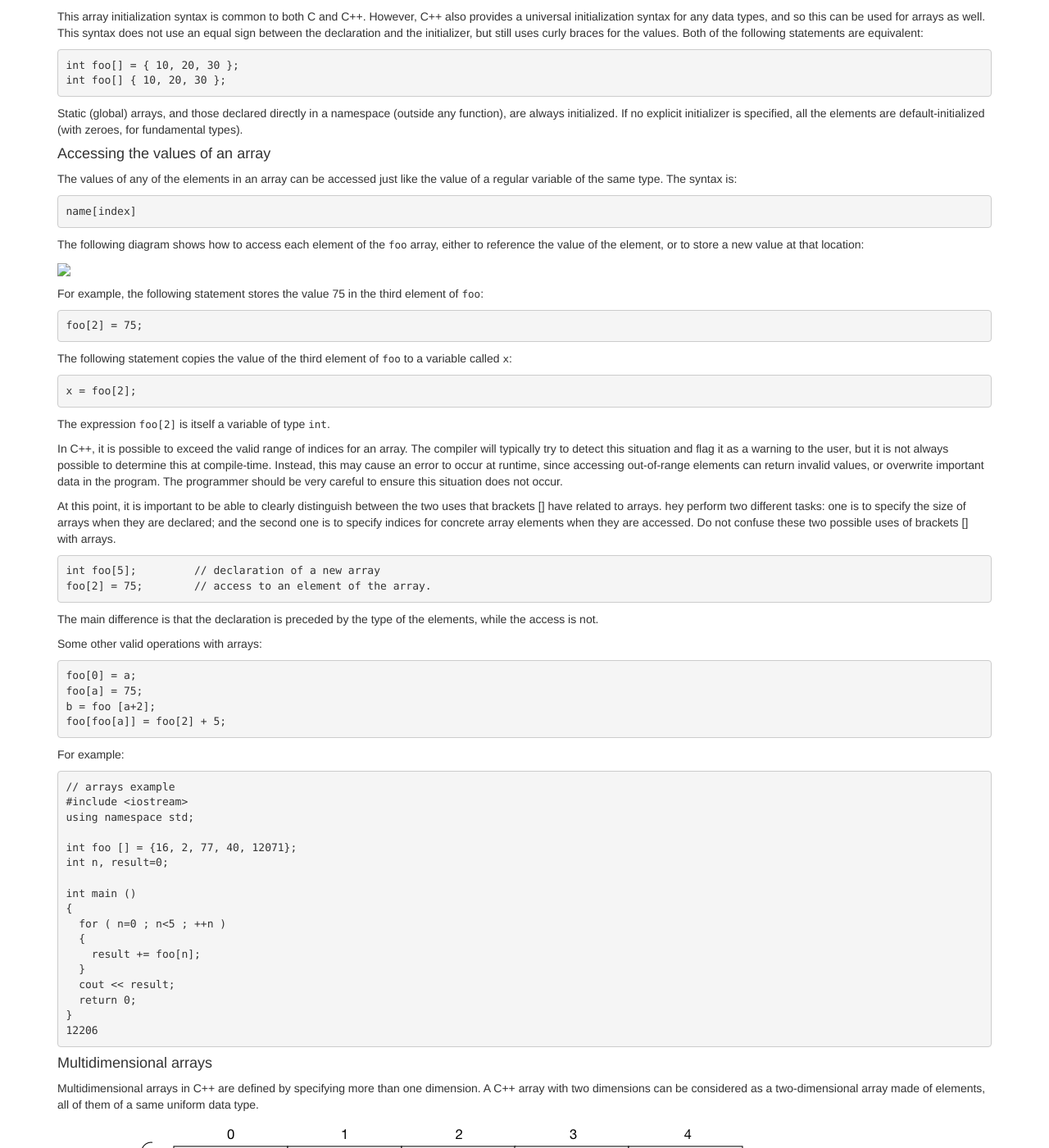
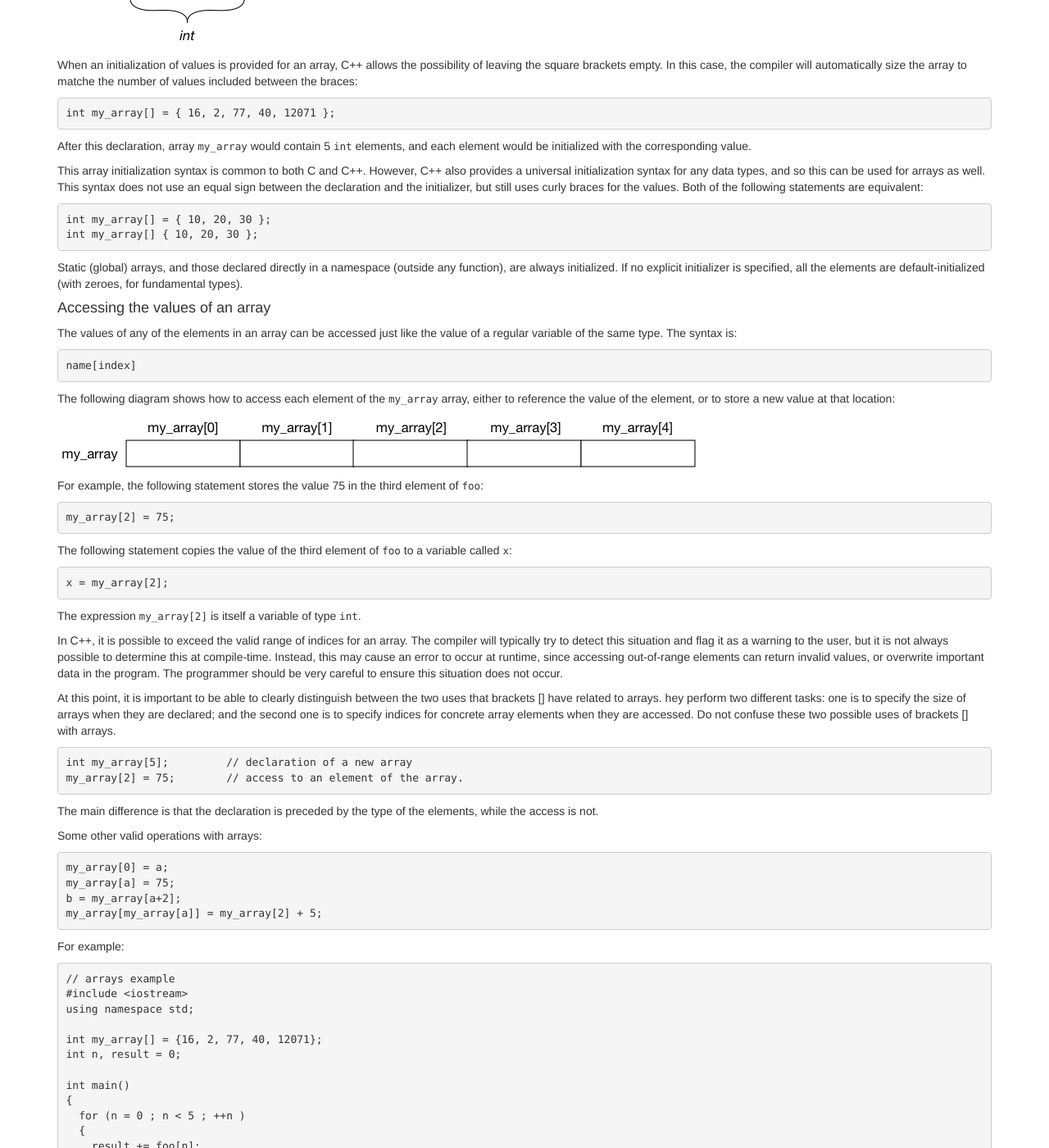
Before and after one commit to ornl-ssd/cpp-novice, a Jekyll site: the page built from _episodes/11-arrays.md, in a window 1280 px wide and 1400 px high, scrolled down 1694 px. Shown: the whole window at 82% size. Built offline with Jekyll 4.4.1, drawn with Linux system fonts in a browser that asks for light colours; some of the changed text lies outside the part shown.

Commit message:
More arrays
Signed-off-by: Greg Watson <g.watson@computer.org>

```diff
--- a/_episodes/11-arrays.md
+++ b/_episodes/11-arrays.md
@@ -13,9 +13,9 @@ That means that, for example, five values of type `int` can be declared as an ar
 (each with its own identifier). Instead, using an array, the five `int` values are stored in contiguous memory locations, and all
 five can be accessed using the same identifier, with the proper index.
 
-For example, an array containing 5 integer values of type `int` called `foo` could be represented as:
+For example, an array containing 5 integer values of type `int` called `my_array` could be represented as:
 
-<img src="{{ site.github.url }}/fig/11-arrays-first.png"/>
+<img src="{{ site.github.url }}/fig/11-arrays-repr-01.png"/>
 
 Each block represents an element of the array. In this case, these are values of type `int`. These elements are numbered from 0 to 4,
 with 0 being the first and 4 the last. *In C++, the first element in an array is always numbered with a zero (not a one), no matter its length.*
@@ -30,10 +30,10 @@ type name [elements];
 For this declaration, `type` is a valid type (such as `int`, `float, etc.), `name` is a valid identifier, and the `elements` value
 (which is always enclosed in square brackets []), specifies the length of the array in terms of the number of elements.
 
-Therefore, an array called `foo`, with five elements of type `int`, can be declared as:
+Therefore, an array called `my_array`, with five elements of type `int`, can be declared as:
 
 ~~~
-int foo[5];
+int my_array[5];
 ~~~
 {: .code}
 
@@ -49,13 +49,13 @@ by enclosing those initial values in braces `{}`.
 For example:
 
 ~~~
-int foo[5] = { 16, 2, 77, 40, 12071 };
+int my_array[5] = { 16, 2, 77, 40, 12071 };
 ~~~
 {: .code}
 
 This statement declares an array that can be represented like this:
 
-<img src="{{ site.github.url }}/fig/11-arrays-init-1.png"/>
+<img src="{{ site.github.url }}/fig/11-arrays-repr-02.png"/>
 
 The number of values between braces must not be greater than the number of elements in the array, however it can be less. If declared with
 less, the remaining elements are set to their default values (which for fundamental types, means they are set to zero).
@@ -63,42 +63,42 @@ less, the remaining elements are set to their default values (which for fundamen
 For example:
 
 ~~~
-int bar[5] = { 10, 20, 30 };
+int my_array2[5] = { 10, 20, 30 };
 ~~~
 {: .code}
 
 Will create an array like this:
 
-<img src="{{ site.github.url }}/fig/11-arrays-init-2.png"/>
+<img src="{{ site.github.url }}/fig/11-arrays-repr-03.png"/>
 
 The initializer can even have no values, just the braces:
 
 ~~~
-int baz[5] = { };
+int my_array3[5] = { };
 ~~~
 {: .code}
 
 This creates an array of five int values, each initialized with a value of zero:
 
-<img src="{{ site.github.url }}/fig/11-arrays-init-3.png"/>
+<img src="{{ site.github.url }}/fig/11-arrays-repr-04.png"/>
 
 When an initialization of values is provided for an array, C++ allows the possibility of leaving the square brackets empty.
 In this case, the compiler will automatically size the array to matche the number of values included between the braces:
 
 ~~~
-int foo[] = { 16, 2, 77, 40, 12071 };
+int my_array[] = { 16, 2, 77, 40, 12071 };
 ~~~
 {: .code}
 
-After this declaration, array foo would contain 5 `int` elements, and each element would be initialized with the corresponding value.
+After this declaration, array `my_array` would contain 5 `int` elements, and each element would be initialized with the corresponding value.
 
 This array initialization syntax is common to both C and C++. However, C++ also provides a universal initialization syntax for any data types,
 and so this can be used for arrays as well. This syntax does not use an equal sign between the declaration and the initializer, but still uses
 curly braces for the values. Both of the following statements are equivalent:
 
 ~~~
-int foo[] = { 10, 20, 30 };
-int foo[] { 10, 20, 30 };
+int my_array[] = { 10, 20, 30 };
+int my_array[] { 10, 20, 30 };
 ~~~
 {: .code}
 
@@ -114,7 +114,7 @@ name[index]
 ~~~
 {: .code}
 
-The following diagram shows how to access each element of the `foo` array, either to reference the value of the element, or to store a new value at
+The following diagram shows how to access each element of the `my_array` array, either to reference the value of the element, or to store a new value at
 that location:
 
 <img src="{{ site.github.url }}/fig/11-arrays-access.png"/>
@@ -122,18 +122,18 @@ that location:
 For example, the following statement stores the value 75 in the third element of `foo`:
 
 ~~~
-foo[2] = 75;
+my_array[2] = 75;
 ~~~
 {: .code}
 
 The following statement copies the value of the third element of `foo` to a variable called `x`:
 
 ~~~
-x = foo[2];
+x = my_array[2];
 ~~~
 {: .code}
 
-The expression `foo[2]` is itself a variable of type `int`.
+The expression `my_array[2]` is itself a variable of type `int`.
 
 In C++, it is possible to exceed the valid range of indices for an array. The compiler will typically try to detect this situation and flag it as
 a warning to the user, but it is not always possible to determine this at compile-time. Instead, this may cause an error to occur at runtime,
@@ -145,8 +145,8 @@ hey perform two different tasks: one is to specify the size of arrays when they
 indices for concrete array elements when they are accessed. Do not confuse these two possible uses of brackets [] with arrays.
 
 ~~~
-int foo[5];         // declaration of a new array
-foo[2] = 75;        // access to an element of the array.
+int my_array[5];         // declaration of a new array
+my_array[2] = 75;        // access to an element of the array.
 ~~~
 {: .code}
 
@@ -155,10 +155,10 @@ The main difference is that the declaration is preceded by the type of the eleme
 Some other valid operations with arrays:
 
 ~~~
-foo[0] = a;
-foo[a] = 75;
-b = foo [a+2];
-foo[foo[a]] = foo[2] + 5;
+my_array[0] = a;
+my_array[a] = 75;
+b = my_array[a+2];
+my_array[my_array[a]] = my_array[2] + 5;
 ~~~
 {: .code}
 
@@ -169,21 +169,27 @@ For example:
 #include <iostream>
 using namespace std;
 
-int foo [] = {16, 2, 77, 40, 12071};
-int n, result=0;
+int my_array[] = {16, 2, 77, 40, 12071};
+int n, result = 0;
 
-int main ()
+int main()
 {
-  for ( n=0 ; n<5 ; ++n )
+  for (n = 0 ; n < 5 ; ++n )
   {
     result += foo[n];
   }
   cout << result;
   return 0;
 }
+~~~
+{: .code}
+
+This program generates the output:
+
+~~~
 12206
 ~~~
-{: .code}
+{: .output}
 
 #### Multidimensional arrays
 
```
Also changed, not shown: fig/11-arrays-access.png (added), fig/11-arrays-repr-01.png (added), fig/11-arrays-repr-02.png (added), fig/11-arrays-repr-03.png (added), fig/11-arrays-repr-04.png (added), 5 other files.
